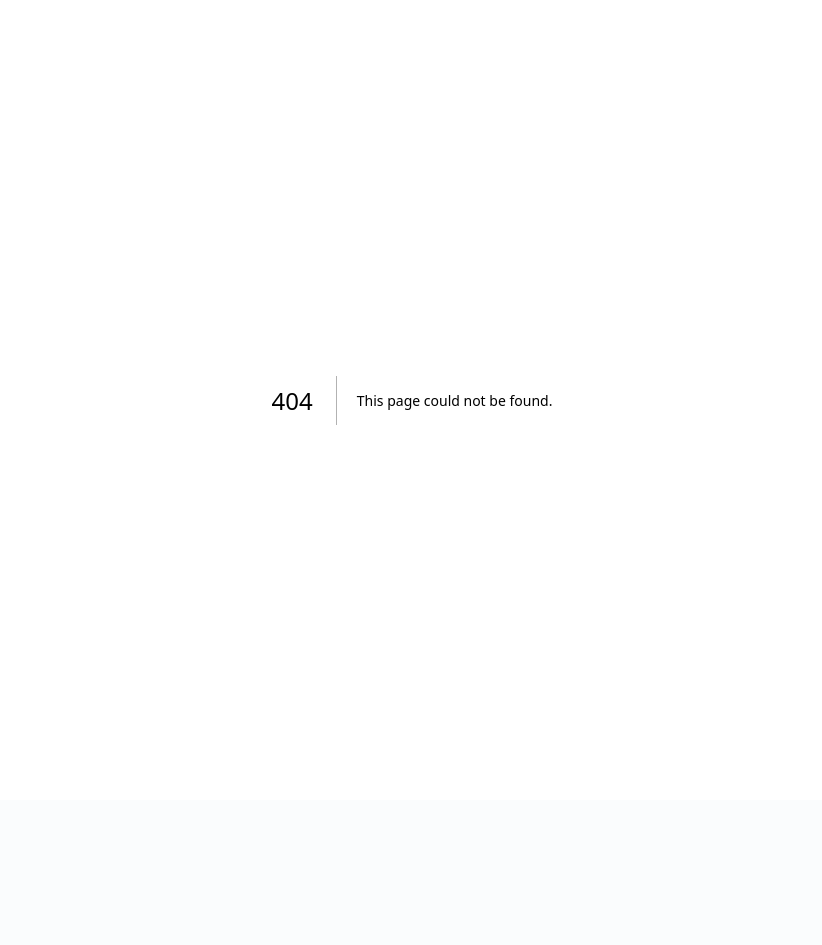
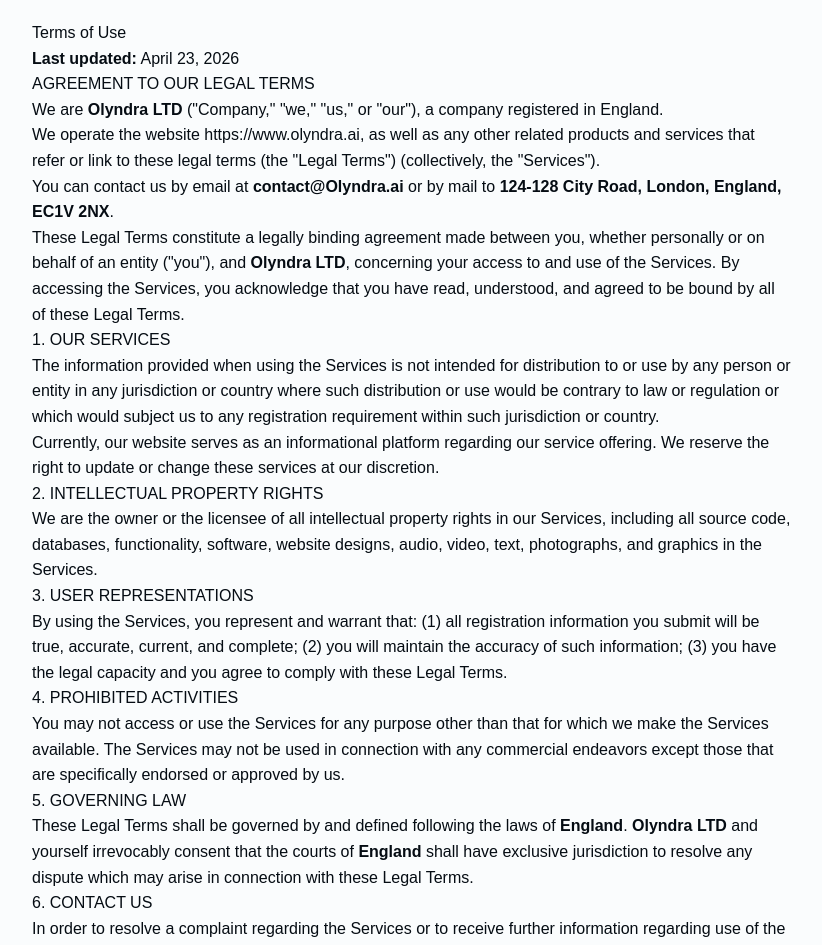
Before and after one commit to nzeigerson-blip/olyndra-landing, a Next.js app: page /Terms in a window 1280 px wide. Before the commit this address had no page. Shown: the top 945 px of the page, without its empty margins (228-1050 px from the left). Before the commit the page ends 800 px from the top, so only its background shows below. Built offline with nearby package versions, Linux system fonts and the light colour scheme.

Commit message:
Create page.tsx

```diff
--- /dev/null
+++ b/app/Terms/page.tsx
@@ -0,0 +1,43 @@
+import React from 'react';
+
+const TermsOfUse: React.FC = () => {
+  return (
+    <div style={{ maxWidth: '800px', margin: '0 auto', padding: '20px', fontFamily: 'sans-serif', lineHeight: '1.6' }}>
+      <h1>Terms of Use</h1>
+      <p><strong>Last updated:</strong> April 23, 2026</p>
+
+      <h2>AGREEMENT TO OUR LEGAL TERMS</h2>
+      <p>We are <strong>Olyndra LTD</strong> ("Company," "we," "us," or "our"), a company registered in England.</p>
+      <p>We operate the website <a href="https://www.olyndra.ai">https://www.olyndra.ai</a>, as well as any other related products and services that refer or link to these legal terms (the "Legal Terms") (collectively, the "Services").</p>
+      <p>You can contact us by email at <strong>contact@Olyndra.ai</strong> or by mail to <strong>124-128 City Road, London, England, EC1V 2NX</strong>.</p>
+      <p>These Legal Terms constitute a legally binding agreement made between you, whether personally or on behalf of an entity ("you"), and <strong>Olyndra LTD</strong>, concerning your access to and use of the Services. By accessing the Services, you acknowledge that you have read, understood, and agreed to be bound by all of these Legal Terms.</p>
+
+      <h2>1. OUR SERVICES</h2>
+      <p>The information provided when using the Services is not intended for distribution to or use by any person or entity in any jurisdiction or country where such distribution or use would be contrary to law or regulation or which would subject us to any registration requirement within such jurisdiction or country.</p>
+      <p>Currently, our website serves as an informational platform regarding our service offering. We reserve the right to update or change these services at our discretion.</p>
+
+      <h2>2. INTELLECTUAL PROPERTY RIGHTS</h2>
+      <p>We are the owner or the licensee of all intellectual property rights in our Services, including all source code, databases, functionality, software, website designs, audio, video, text, photographs, and graphics in the Services.</p>
+
+      <h2>3. USER REPRESENTATIONS</h2>
+      <p>By using the Services, you represent and warrant that: (1) all registration information you submit will be true, accurate, current, and complete; (2) you will maintain the accuracy of such information; (3) you have the legal capacity and you agree to comply with these Legal Terms.</p>
+
+      <h2>4. PROHIBITED ACTIVITIES</h2>
+      <p>You may not access or use the Services for any purpose other than that for which we make the Services available. The Services may not be used in connection with any commercial endeavors except those that are specifically endorsed or approved by us.</p>
+
+      <h2>5. GOVERNING LAW</h2>
+      <p>These Legal Terms shall be governed by and defined following the laws of <strong>England</strong>. <strong>Olyndra LTD</strong> and yourself irrevocably consent that the courts of <strong>England</strong> shall have exclusive jurisdiction to resolve any dispute which may arise in connection with these Legal Terms.</p>
+
+      <h2>6. CONTACT US</h2>
+      <p>In order to resolve a complaint regarding the Services or to receive further information regarding use of the Services, please contact us at:</p>
+      <address>
+        <strong>Olyndra LTD</strong><br />
+        124-128 City Road<br />
+        London, England, EC1V 2NX<br />
+        Email: <a href="mailto:contact@Olyndra.ai">contact@Olyndra.ai</a>
+      </address>
+    </div>
+  );
+};
+
+export default TermsOfUse;
```
